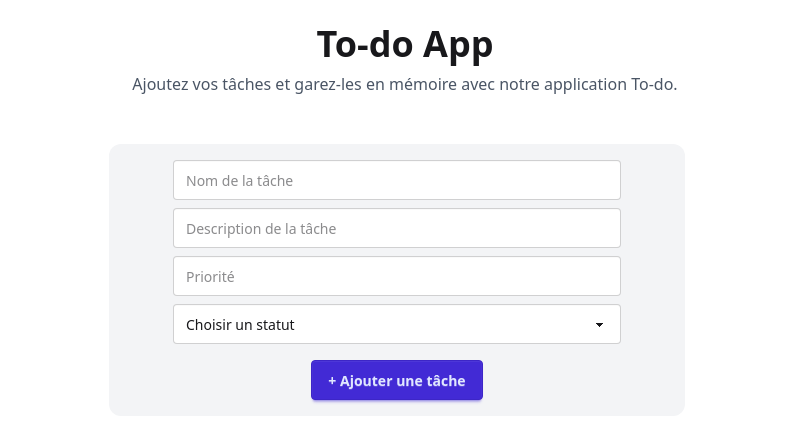
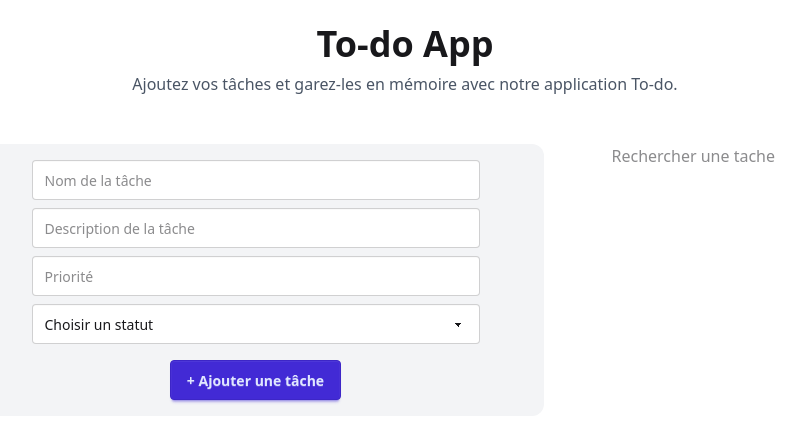
Before and after one commit to NBertrand1/todo-app-react, a React (Vite) app: page / in a window 1280 px wide. Shown: the top 444 px of the page, without its empty margins (235-1041 px from the left). Built offline with nearby package versions, Linux system fonts and the light colour scheme.

Commit message:
add searching feature

```diff
--- a/src/components/TodoList.jsx
+++ b/src/components/TodoList.jsx
@@ -1,10 +1,8 @@
-
 function TodoList({ todos, onDelete, onEdit }) {
-
-
 
     return (
         <div>
+            <input type="search" name="search-bar" id="" placeholder="Rechercher une tache" className="ml-5 rounded-2xl p-4 border-s-amber-950" />
             {/* Liste des tâches */}
             {todos.length > 0 && (
                 <ul className="grid grid-cols-1 gap-4 md: w-2xl justify-center">
```
